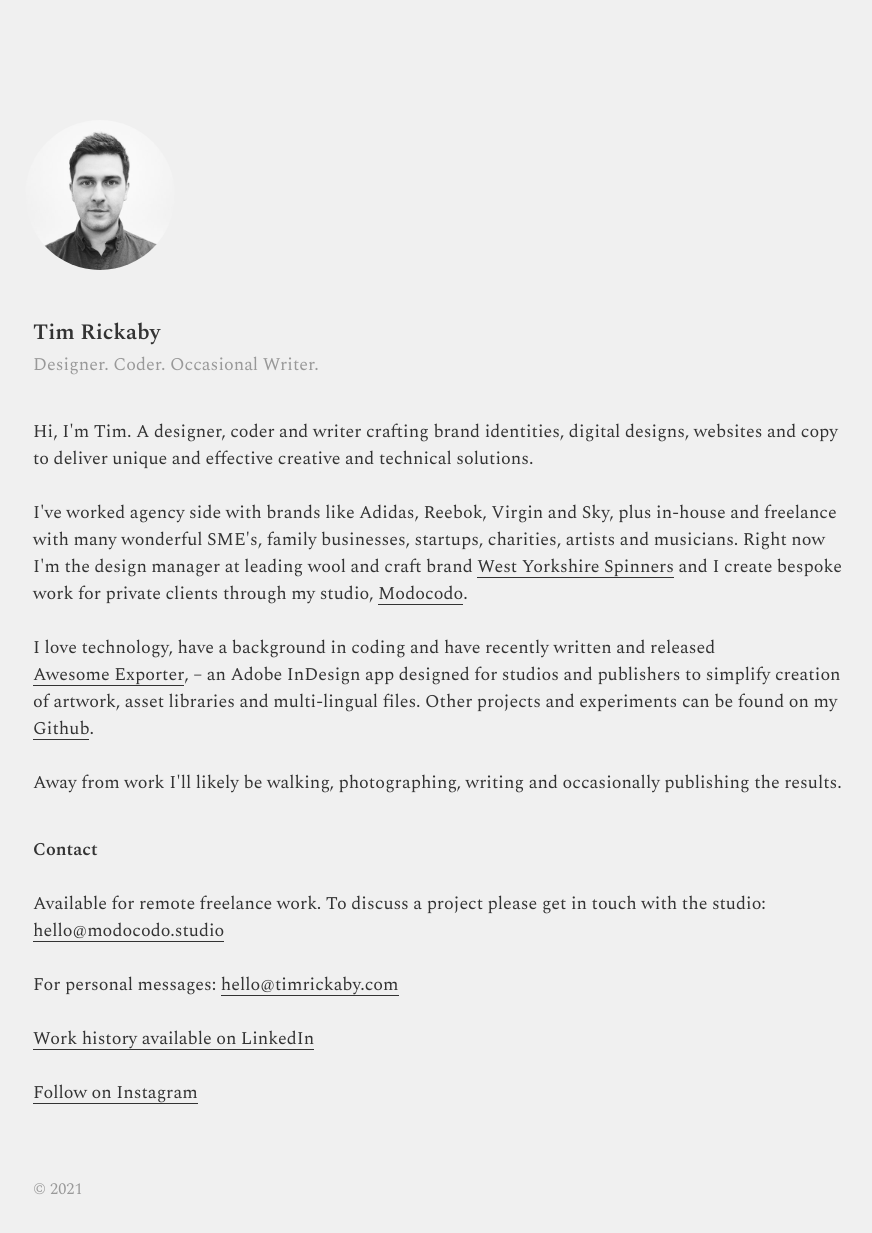
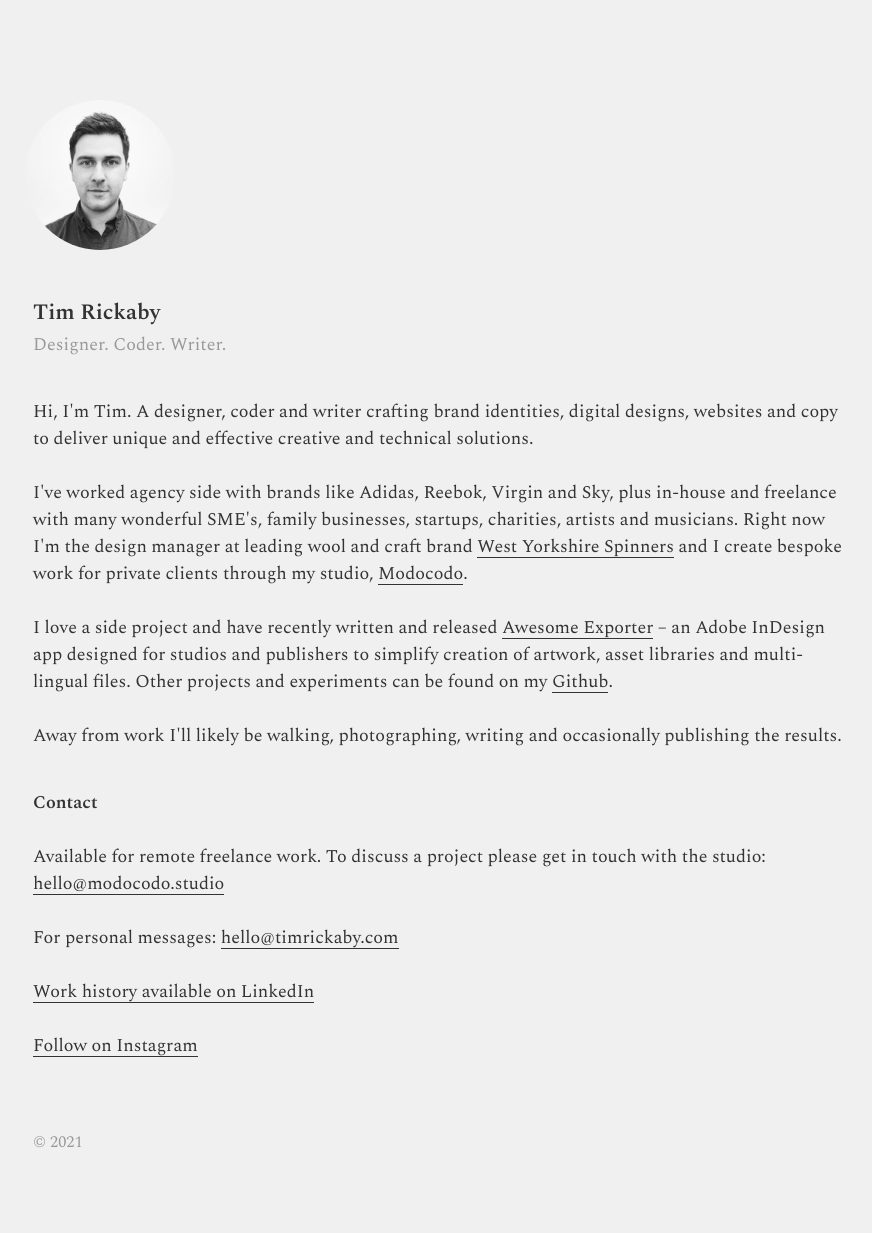
Before and after one commit to timrickaby/timrickaby.com, a PHP site: page / in a window 1280 px wide. Shown: the whole page, without its empty margins (87-959 px from the left). After the commit the page ends 1147 px from the top, so only its background shows below. Run offline with PHP 8.4, Linux system fonts and the light colour scheme.

Commit message:
Profile updates.

```diff
--- a/index.php
+++ b/index.php
@@ -39,7 +39,7 @@
 
 			<div id="profile" class="row">
 				<h1>Tim Rickaby</h1>
-				<h2>Designer. Coder. Occasional Writer.</h2>
+				<h2>Designer. Coder. Writer.</h2>
 
 				<p>
 					Hi, I'm Tim. A designer, coder and writer crafting brand identities, digital designs, websites and copy to deliver unique and effective creative and technical solutions.
@@ -50,7 +50,7 @@
 					and I create bespoke work for private clients through my studio, <a href="https://modocodo.studio" target="_blank" alt="modocodo.studio">Modocodo</a>.
 					<br /><br />
 
-					I love technology, have a background in coding and have recently written and released <a href="https://awesomeexporter.com" target="_blank" title="awesomeexporter.com">Awesome Exporter</a>,
+					I love a side project and have recently written and released <a href="https://awesomeexporter.com" target="_blank" title="awesomeexporter.com">Awesome Exporter</a>
 					– an Adobe InDesign app designed for studios and publishers to simplify creation of artwork, asset libraries and multi-lingual files. Other projects and experiments can be found on my
 					<a href="https://github.com/timrickaby" target="_blank" title="github.com/timrickaby">Github</a>.
 					<br /><br />
--- a/style.css
+++ b/style.css
@@ -103,7 +103,7 @@ body {
 
 
 /* Page Layout */
-#page { width: 820px; margin: 120px 0 0 120px; }
+#page { width: 820px; margin: 100px 0 0 120px; }
 
 #identity { margin-bottom: 50px; }
 #identity img { display: block; width: 150px; height: 150px; border-radius: 50%; margin-left: -8px }
@@ -122,7 +122,7 @@ body {
 }
 #profile a:hover::before { transform: scaleX(0); }
 
-#footer { padding: 70px 0 30px 0; color: #999999; font-size: 0.9em; }
+#footer { padding: 70px 0 40px 0; color: #999999; font-size: 0.9em; }
 #footer a { color: #999999; }
 
 
```
